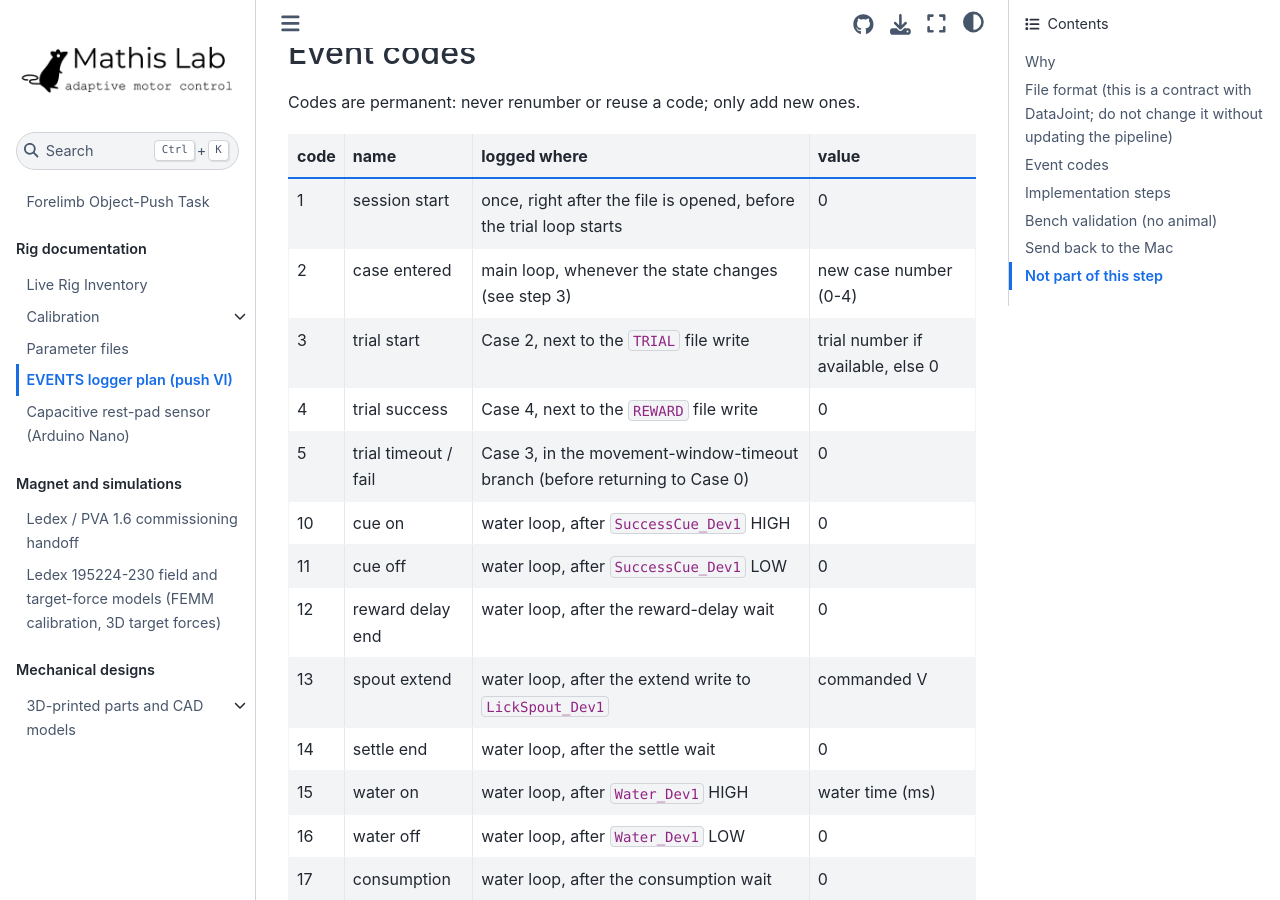
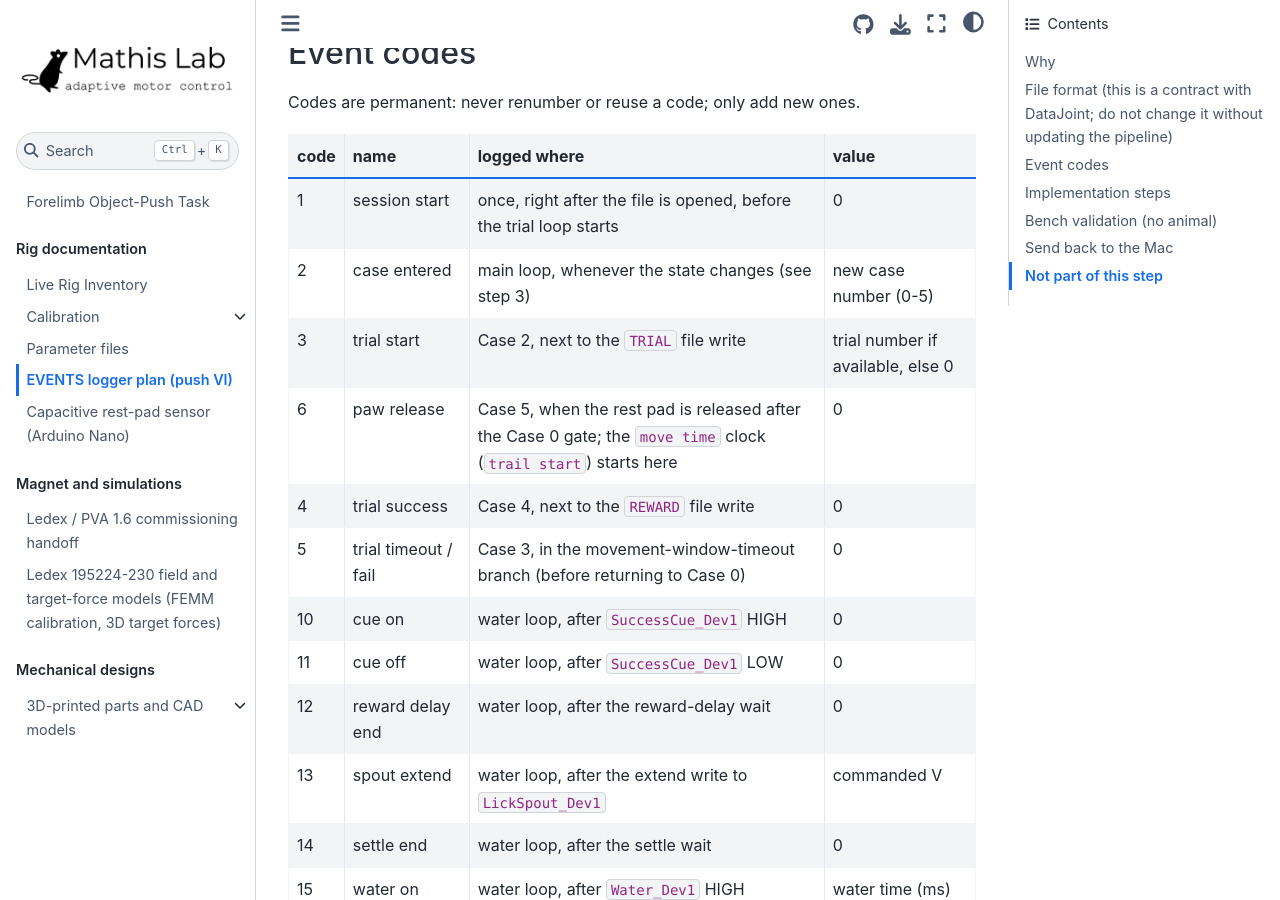
Before and after one commit to AdaptiveMotorControlLab/JoystickPushTask, a Jupyter Book: the page built from EVENTS_LOGGER_PLAN.md, in a window 1280 px wide and 900 px high, scrolled down 1731 px. Built offline with Jupyter Book 1.0.4 settings and Sphinx 7.4.7 and the Sphinx Book theme 1.1.4, drawn with Linux system fonts in a browser that asks for light colours.

Commit message:
Document event code 6 and the Case 5 paw-release state.

```diff
--- a/EVENTS_LOGGER_PLAN.md
+++ b/EVENTS_LOGGER_PLAN.md
@@ -56,8 +56,9 @@ Codes are permanent: never renumber or reuse a code; only add new ones.
 | code | name | logged where | value |
 |---|---|---|---|
 | 1 | session start | once, right after the file is opened, before the trial loop starts | 0 |
-| 2 | case entered | main loop, whenever the state changes (see step 3) | new case number (0-4) |
+| 2 | case entered | main loop, whenever the state changes (see step 3) | new case number (0-5) |
 | 3 | trial start | Case 2, next to the `TRIAL` file write | trial number if available, else 0 |
+| 6 | paw release | Case 5, when the rest pad is released after the Case 0 gate; the `move time` clock (`trail start`) starts here | 0 |
 | 4 | trial success | Case 4, next to the `REWARD` file write | 0 |
 | 5 | trial timeout / fail | Case 3, in the movement-window-timeout branch (before returning to Case 0) | 0 |
 | 10 | cue on | water loop, after `SuccessCue_Dev1` HIGH | 0 |
```
Also changed, not shown: 1 other file.
